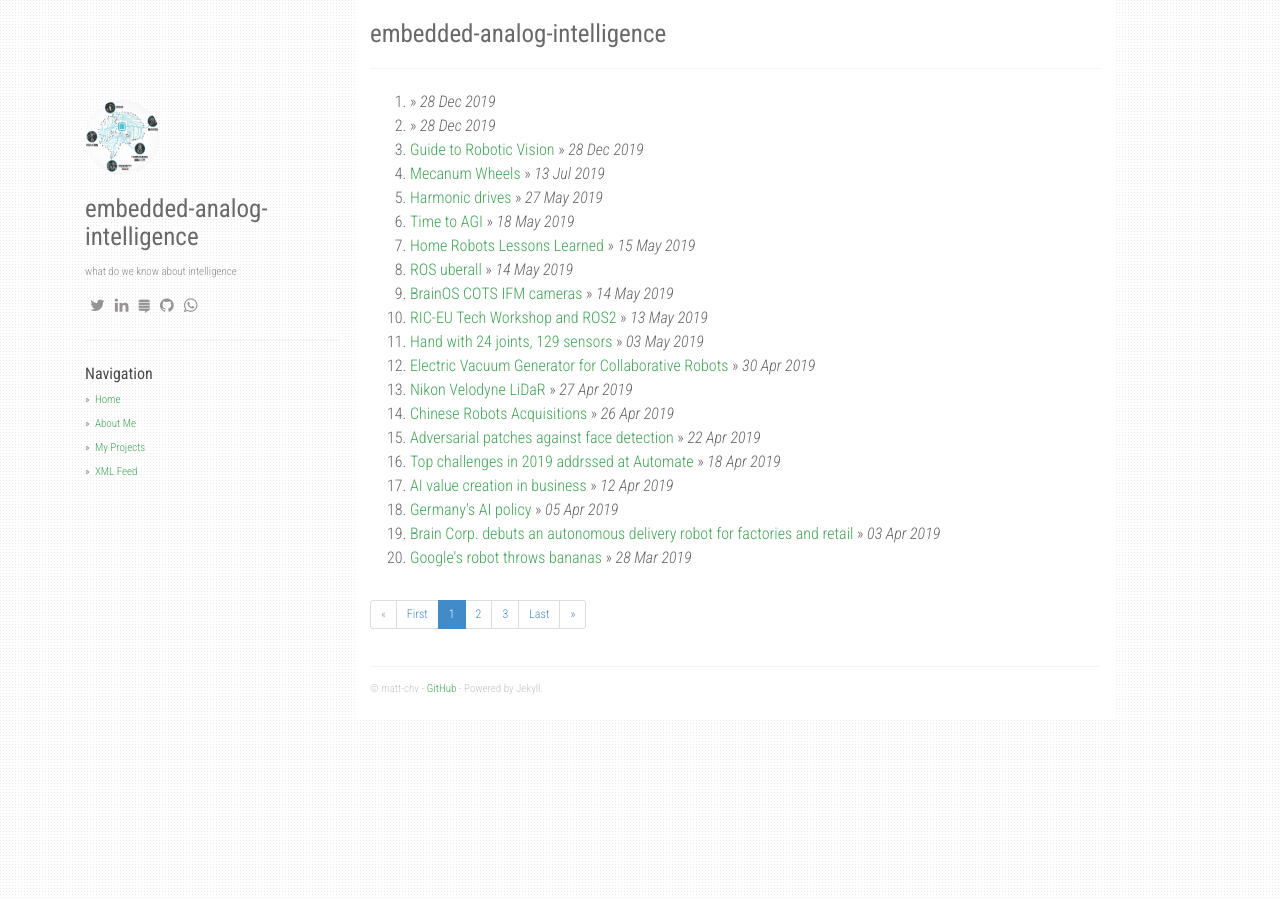
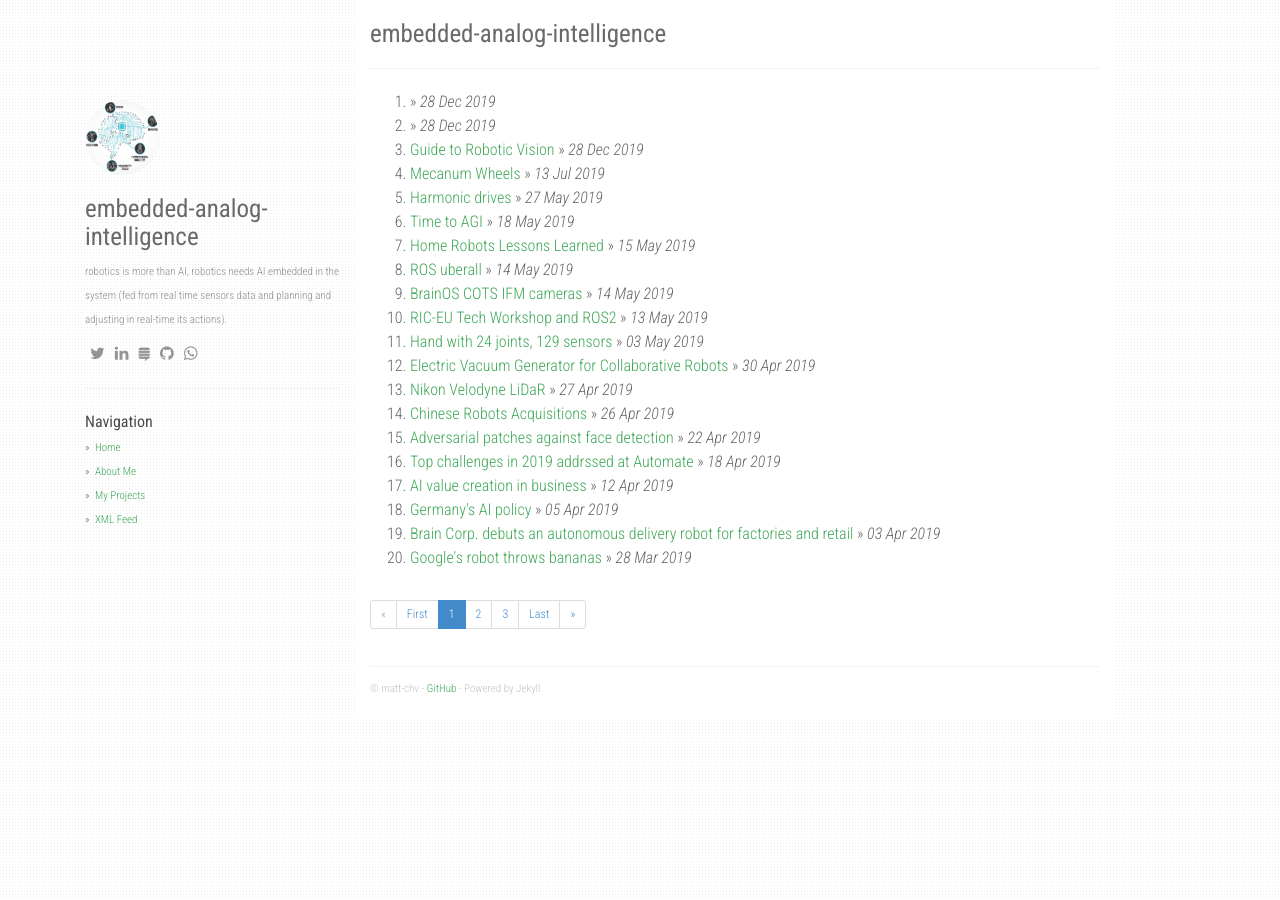
Before and after one commit to matt-chv/embedded-analog-intelligence, a Jekyll site: the page built from index.html, in a window 1280 px wide. Built offline with Jekyll 4.4.1, drawn with Linux system fonts in a browser that asks for light colours; nearby versions of some CDN libraries; the list of posts is cut into pages by our own code.

Commit message:
Update _config.yml

```diff
--- a/_config.yml
+++ b/_config.yml
@@ -2,7 +2,7 @@ title: embedded-analog-intelligence
 description: views and notes on intelligences
 author: matt-chv
 github: https://github.com/matt-chv
-about: what do we know about intelligence
+about: robotics is more than AI, robotics needs AI embedded in the system (fed from real time sensors data and planning and adjusting in real-time its actions).
 disqus_shortname: disqus_e5sxXi13p5
 google_analytics: UA-XXXXXXXX-Y
 #avatar_url: /spark2-fi/static/img/avatar.jpg
@@ -29,6 +29,9 @@ social:
       link: "https://github.com/matt-chv/embedded-analog-intelligence"
     - icon: fa-whatsapp
       link: "https://wa.me/?text=https%3A%2F%2Fmatt-chv.github.io%2Fembedded-analog-intelligence"
+    - icon: fa-google-scholar
+      link: "https://scholar.google.com/citations?user=gs3enb8AAAAJ&hl=en"
+
 
 share:
   twitter_username: matt-chv
```
